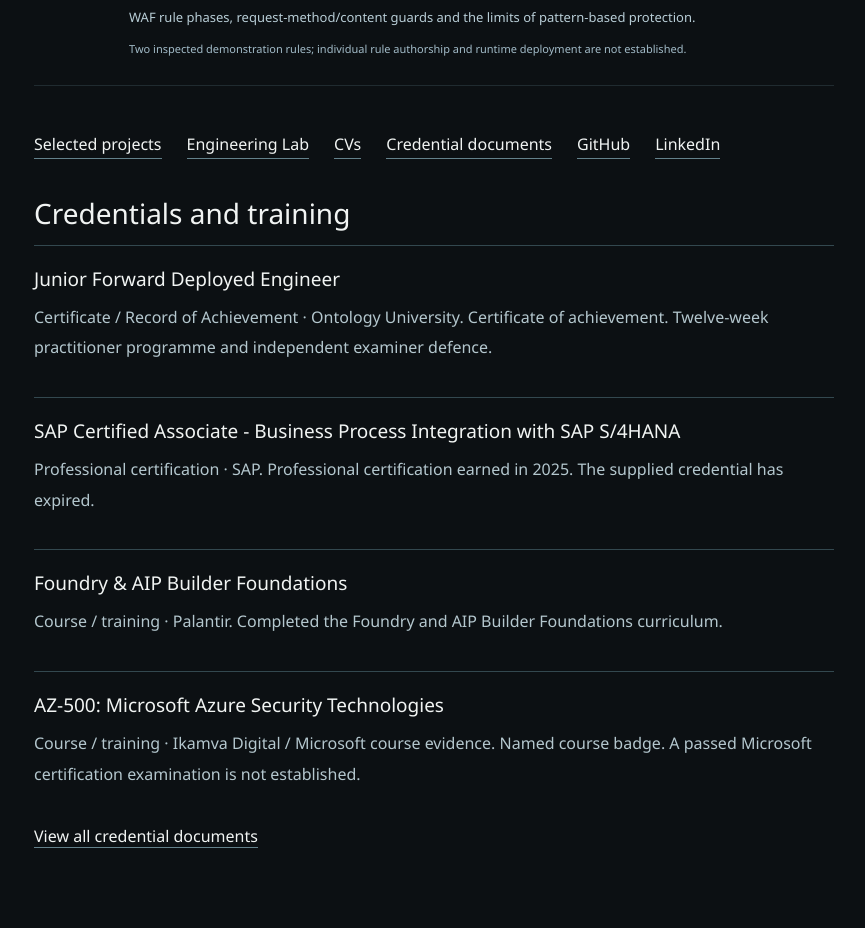
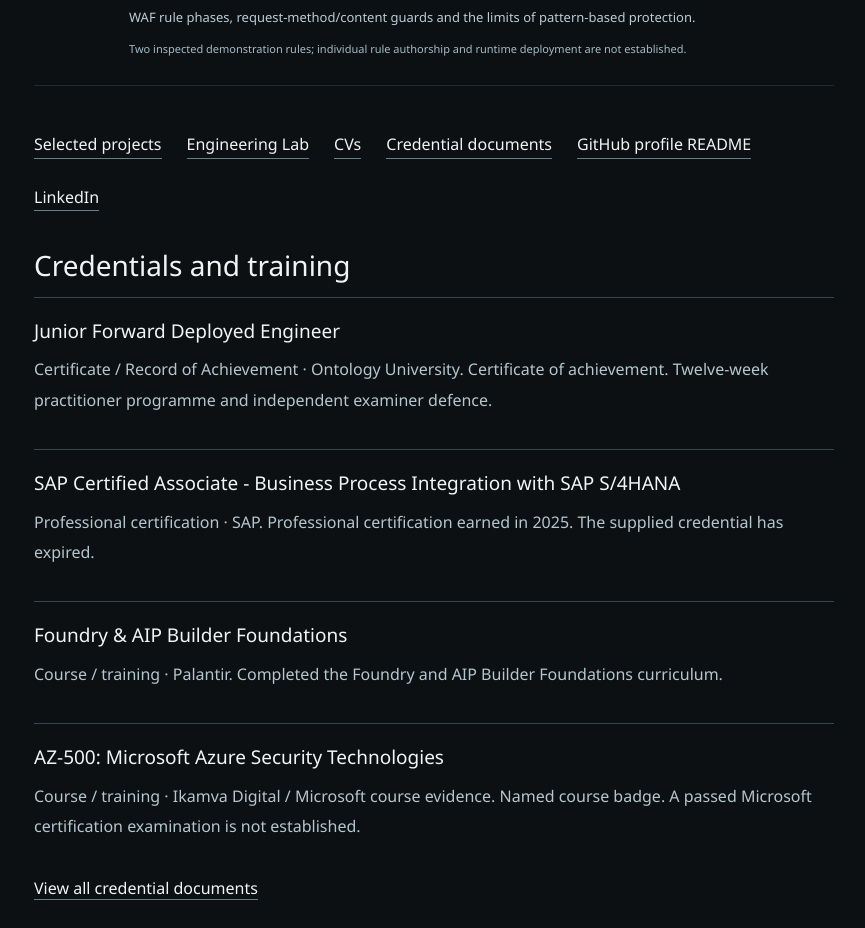
Before and after one commit to azharabdool/portfolio, a Next.js app: page /profile in a window 1280 px wide. Shown: the part 1560-2488 px from the top of the page, without its empty margins (18-883 px from the left). Built offline with nearby package versions, Linux system fonts and the light colour scheme; no server answers.

Commit message:
Link published professional GitHub profile

```diff
--- a/src/app/profile/page.tsx
+++ b/src/app/profile/page.tsx
@@ -14,7 +14,7 @@
       <h2>Engineering in practice</h2><p>At NCT Forestry, Azhar develops enterprise software using Oracle APEX and PL/SQL, with integrations, GIS workflows and role-based access control. His university ML experiments and independent Foundry work provide a separate applied-AI foundation.</p>
       <h2>Work across disciplines</h2><p>The portfolio connects digit classification, reinforcement learning, data analysis, Foundry workflows, STM32 peripherals, algorithms, concurrent Java applications and networks. Collaborative coursework and new portfolio demonstrations are identified on their project pages.</p>
       <h2>Current Honours study</h2><p>Part-time BSc Honours in Security &amp; Network Engineering at Eduvos. Selected coursework connects analytical data preparation, service architecture and web trust boundaries.</p><HonoursModules/>
-      <div className="profile-links"><Link href="/#projects">Selected projects</Link><Link href="/lab/">Engineering Lab</Link><Link href="/resume/">CVs</Link><Link href="/credentials/">Credential documents</Link><a href={profile.github}>GitHub</a><a href={profile.linkedin}>LinkedIn</a></div>
+      <div className="profile-links"><Link href="/#projects">Selected projects</Link><Link href="/lab/">Engineering Lab</Link><Link href="/resume/">CVs</Link><Link href="/credentials/">Credential documents</Link><a href="https://github.com/azharabdool/azharabdool#readme">GitHub profile README</a><a href={profile.linkedin}>LinkedIn</a></div>
       <h2>Credentials and training</h2>{credentialEvidence.filter(c => c.featured).map(c => <section key={c.slug}><h3>{c.title}</h3><p>{credentialTypes[c.kind]} · {c.issuer}. {c.detail}</p></section>)}<Link href='/credentials/'>View all credential documents</Link>
     </div>
   </article>;
--- a/tools/test-final-evidence.mjs
+++ b/tools/test-final-evidence.mjs
@@ -6,6 +6,12 @@
 import { archiveProjects } from '../src/data/engineering-archive.ts';
 import { credentialEvidence } from '../src/data/credentials.ts';
 import { findCourseContext } from '../src/data/course-context.ts';
+
+test('profile route links the verified public professional README', () => {
+  const source = fs.readFileSync(new URL('../src/app/profile/page.tsx', import.meta.url), 'utf8');
+  assert.match(source, /href="https:\/\/github\.com\/azharabdool\/azharabdool#readme">GitHub profile README/);
+  assert.doesNotMatch(source, /https:\/\/github\.com\/azharabdool\/operating-systems-simulations/);
+});
 
 test('featured six include RL instead of student-performance, without losing either', () => {
   const featured = projects.filter(p => p.featured).map(p => p.slug);
```
Also changed, not shown: 1 other file (tests, documents, lock files or other folders).
